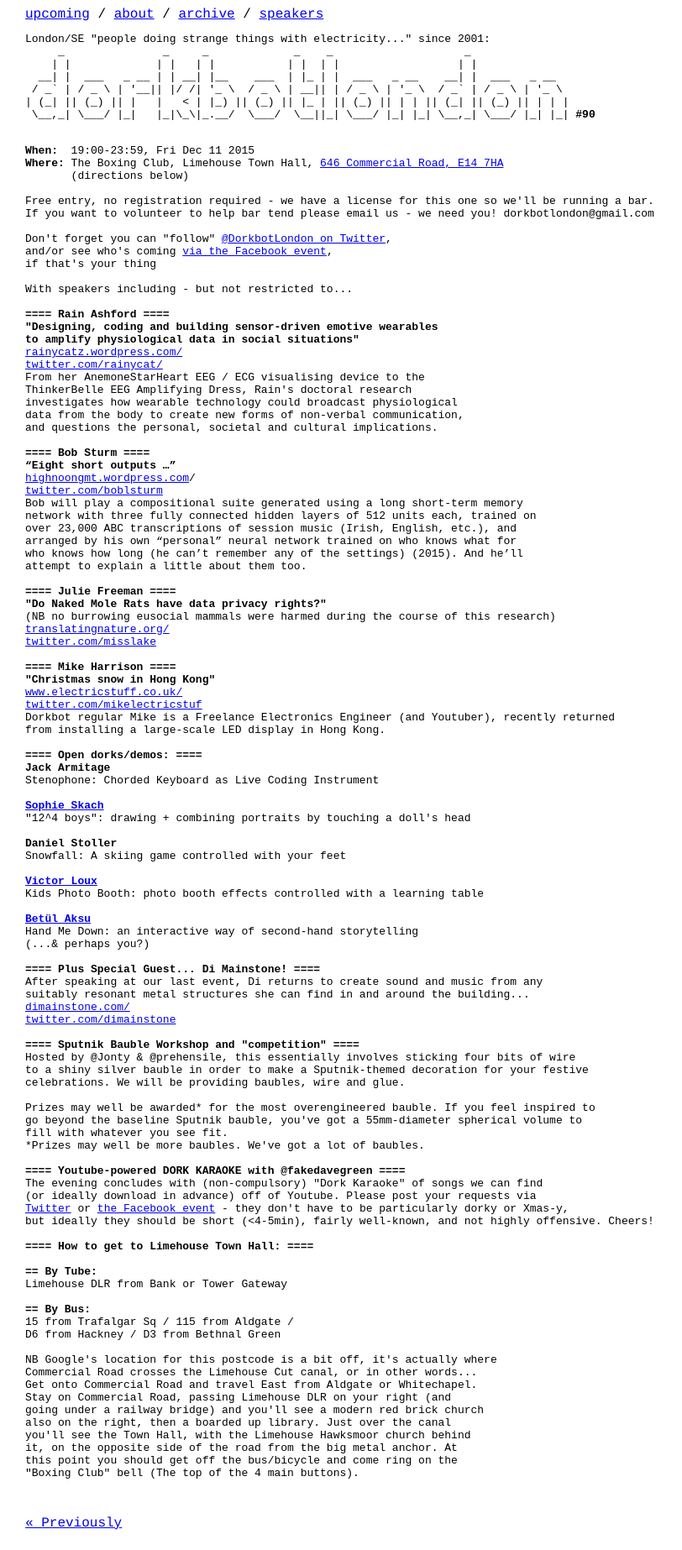
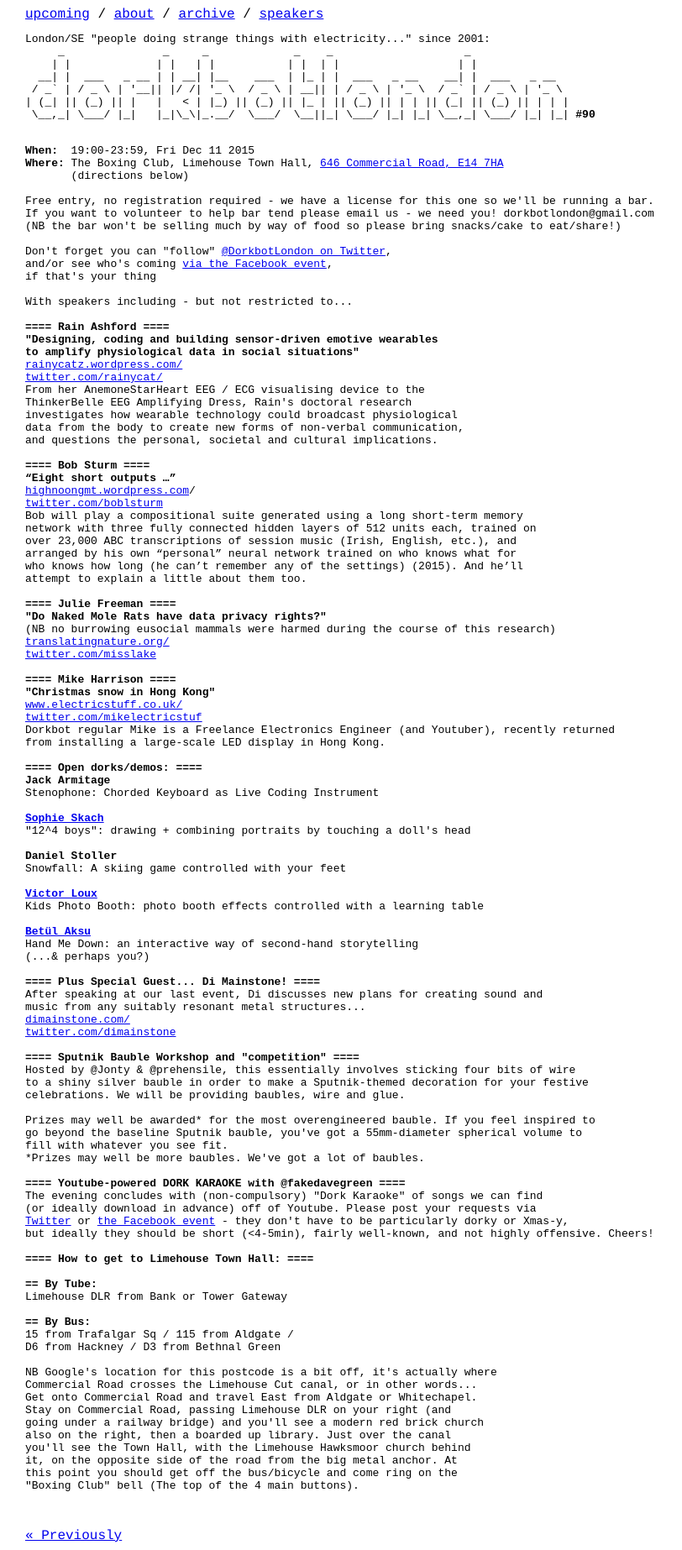
Before and after one commit to dorkbotlondon/dorkbotlondon.github.io, a Jekyll site: the page built from _posts/2015-12-11-90.html, in a window 1280 px wide. Shown: the whole page at 84% size, without its empty margins (0-812 px from the left). Built offline with Jekyll 4.4.1, drawn with Linux system fonts in a browser that asks for light colours; Markdown is read by kramdown in place of the engine named in the settings.

Commit message:
Update 2015-12-11-90.html

```diff
--- a/_posts/2015-12-11-90.html
+++ b/_posts/2015-12-11-90.html
@@ -13,6 +13,7 @@ tags:
 
 Free entry, no registration required - we have a license for this one so we'll be running a bar.
 If you want to volunteer to help bar tend please email us - we need you! dorkbotlondon@gmail.com
+(NB the bar won't be selling much by way of food so please bring snacks/cake to eat/share!)
 
 Don't forget you can "follow" <a href="https://twitter.com/DorkbotLondon">@DorkbotLondon on Twitter</a>,
 and/or see who's coming <a href="https://www.facebook.com/events/445127949015483/">via the Facebook event</a>,
@@ -73,8 +74,8 @@ Hand Me Down: an interactive way of second-hand storytelling
 (...& perhaps you?)
 
 <b>==== Plus Special Guest... Di Mainstone! ====</b>
-After speaking at our last event, Di returns to create sound and music from any
-suitably resonant metal structures she can find in and around the building...
+After speaking at our last event, Di discusses new plans for creating sound and
+music from any suitably resonant metal structures...
 <a href="http://dimainstone.com/">dimainstone.com/</a>
 <a href="https://twitter.com/dimainstone">twitter.com/dimainstone</a>
 
```
